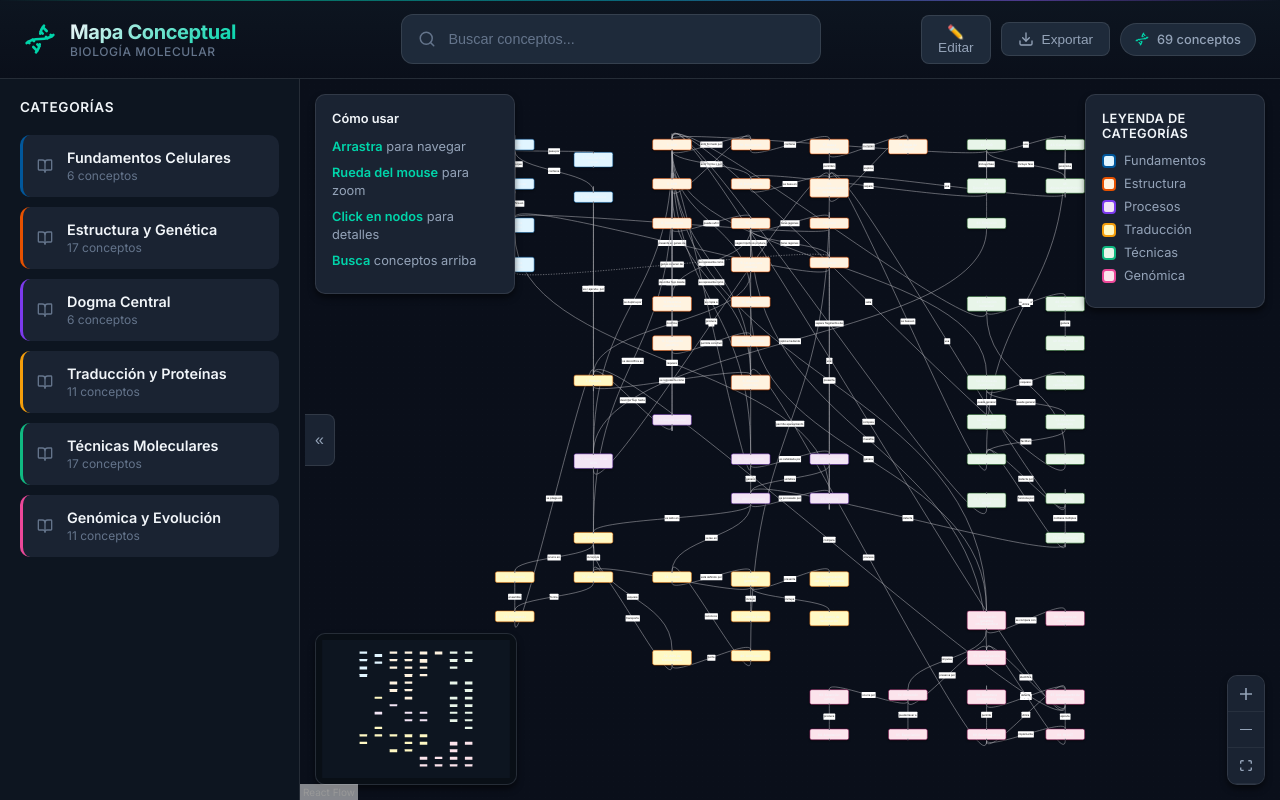
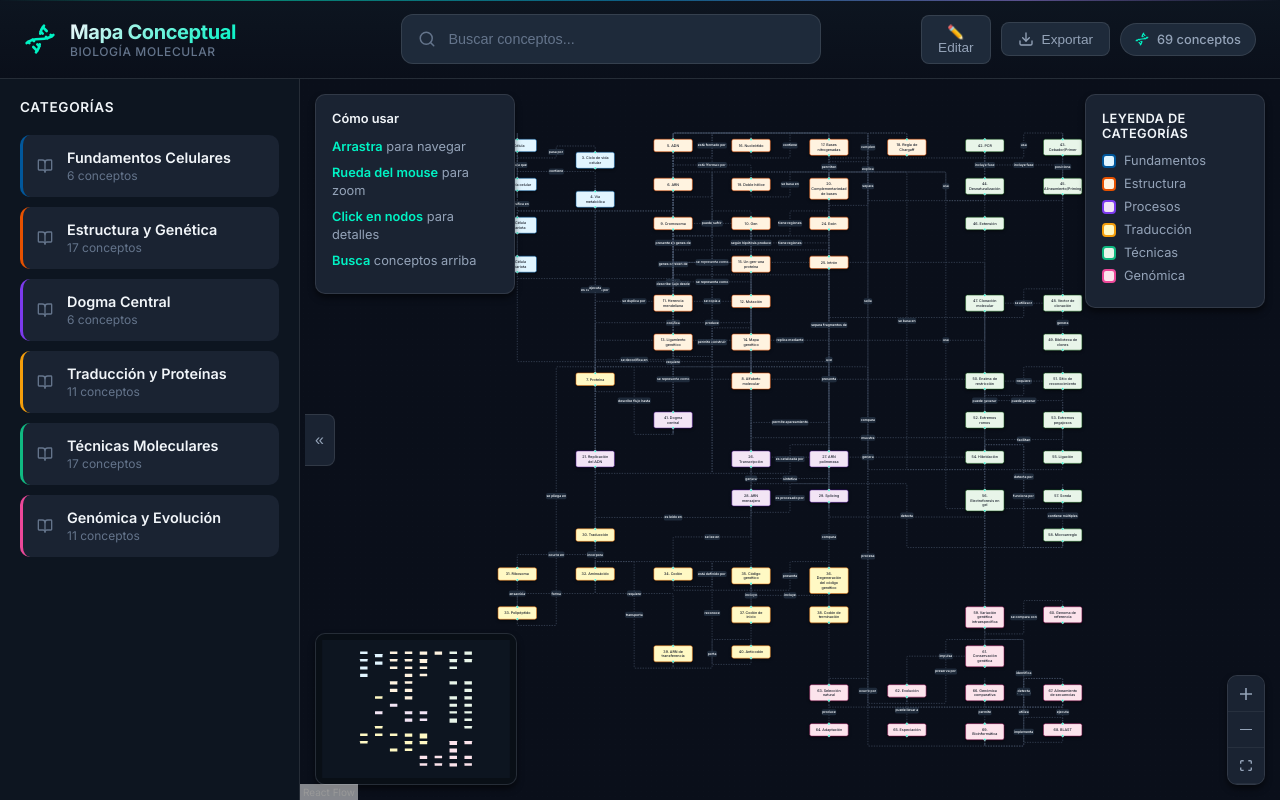
Before and after one commit to milith0kun/Mapa-BioInformatica, a React (Vite) app: page / in a window 1280 px wide. Built offline with nearby package versions, Linux system fonts and the light colour scheme.

Commit message:
Mejoras de legibilidad: texto más grande, nodos ajustables y conexiones visibles

```diff
--- a/src/App.css
+++ b/src/App.css
@@ -19,10 +19,13 @@
   --bg-card: #1a2332;
   --bg-elevated: #1e2a3a;
 
-  /* Acentos científicos */
-  --accent-primary: #00d4aa;
-  --accent-secondary: #06b6d4;
-  --accent-tertiary: #8b5cf6;
+  /* Acentos científicos más brillantes para contraste oscuro */
+  --accent-primary: #00f2c4;
+  /* Cyan neón más brillante */
+  --accent-secondary: #0ea5e9;
+  /* Azul cielo brillante */
+  --accent-tertiary: #a78bfa;
+  /* Violeta claro */
   --accent-warning: #f59e0b;
   --accent-danger: #ef4444;
 
@@ -96,12 +99,11 @@ body {
   right: 0;
   height: 1px;
   background: linear-gradient(90deg,
-    transparent 0%,
-    var(--accent-primary) 20%,
-    var(--accent-secondary) 50%,
-    var(--accent-tertiary) 80%,
-    transparent 100%
-  );
+      transparent 0%,
+      var(--accent-primary) 20%,
+      var(--accent-secondary) 50%,
+      var(--accent-tertiary) 80%,
+      transparent 100%);
   opacity: 0.5;
 }
 
@@ -121,10 +123,23 @@ body {
 }
 
 @keyframes dnaRotate {
-  0%, 100% { transform: rotate(0deg) scale(1); }
-  25% { transform: rotate(5deg) scale(1.05); }
-  50% { transform: rotate(0deg) scale(1); }
-  75% { transform: rotate(-5deg) scale(1.05); }
+
+  0%,
+  100% {
+    transform: rotate(0deg) scale(1);
+  }
+
+  25% {
+    transform: rotate(5deg) scale(1.05);
+  }
+
+  50% {
+    transform: rotate(0deg) scale(1);
+  }
+
+  75% {
+    transform: rotate(-5deg) scale(1.05);
+  }
 }
 
 .logo-text h1 {
@@ -284,6 +299,7 @@ body {
     opacity: 0;
     transform: translateY(-10px);
   }
+
   to {
     opacity: 1;
     transform: translateY(0);
@@ -564,35 +580,96 @@ body {
   background: var(--bg-primary) !important;
 }
 
+/* NODOS MEJORADOS PARA LEGIBILIDAD */
 .react-flow__node {
-  font-size: 12px;
+  font-size: 14px;
+  /* Aumentado de 12px */
   border-width: 2px;
-  border-radius: 10px;
-  padding: 10px 14px;
+  border-radius: 12px;
+  padding: 12px 18px;
+  /* Más padding */
   cursor: pointer;
   transition: all 0.3s cubic-bezier(0.4, 0, 0.2, 1);
-  font-weight: 600;
-  box-shadow: var(--shadow-md);
+  font-weight: 700;
+  /* Texto más grueso */
+  box-shadow: 0 4px 10px rgba(0, 0, 0, 0.6);
+  /* Sombra más fuerte */
+  text-align: center;
+
+  /* Asegurar que el texto se lea bien */
+  display: flex !important;
+  align-items: center;
+  justify-content: center;
+  min-width: 150px;
+  /* Ancho mínimo */
+  max-width: 220px;
+  /* Ancho máximo aumentado */
+  min-height: 50px;
+
+  /* Manejo de texto largo */
+  white-space: normal !important;
+  /* Permitir saltos de línea */
+  line-height: 1.3;
+}
+
+/* Asegurar contraste de texto dentro de los nodos (ya que tienen fondo claro) */
+.react-flow__node {
+  color: #1a202c !important;
+  /* Texto oscuro fuerte para contraste */
 }
 
 .react-flow__node:hover {
-  transform: scale(1.08);
-  box-shadow: 0 8px 24px rgba(0, 0, 0, 0.4);
-  z-index: 10;
+  transform: scale(1.1);
+  box-shadow: 0 12px 30px rgba(0, 0, 0, 0.5);
+  z-index: 100 !important;
+  border-color: var(--accent-primary) !important;
 }
 
 .react-flow__node.selected {
-  box-shadow: 0 0 0 3px var(--accent-primary), var(--shadow-glow);
+  box-shadow: 0 0 0 4px var(--accent-primary), var(--shadow-glow);
   transform: scale(1.05);
+  border-color: var(--accent-primary) !important;
+  z-index: 99;
 }
 
+/* CONEXIONES (EDGES) MÁS VISIBLES */
 .react-flow__edge-path {
-  stroke-width: 2;
-  transition: stroke-width 0.2s;
+  stroke-width: 3px !important;
+  /* Líneas más gruesas */
+  stroke: #475569 !important;
+  /* Gris azulado visible sobre fondo oscuro */
+  stroke-opacity: 0.8;
+  transition: all 0.2s;
 }
 
 .react-flow__edge:hover .react-flow__edge-path {
-  stroke-width: 3;
+  stroke-width: 5px !important;
+  stroke: var(--accent-secondary) !important;
+  stroke-opacity: 1;
+}
+
+/* TEXTO DE CONEXIONES */
+.react-flow__edge-textbg {
+  fill: var(--bg-elevated) !important;
+  /* Fondo de etiqueta oscuro */
+  rx: 6;
+  /* Bordes redondeados */
+  ry: 6;
+}
+
+.react-flow__edge-text {
+  fill: var(--text-primary) !important;
+  /* Texto claro */
+  font-size: 13px !important;
+  font-weight: 600;
+}
+
+/* Mejores controladores para conectar (aunque no se usan para conectar manualmente, se ven mejor) */
+.react-flow__handle {
+  width: 10px;
+  height: 10px;
+  background: var(--accent-primary);
+  border: 2px solid white;
 }
 
 /* Controles */
@@ -745,8 +822,15 @@ body {
 }
 
 @keyframes pulse {
-  0%, 100% { opacity: 1; }
-  50% { opacity: 0.85; }
+
+  0%,
+  100% {
+    opacity: 1;
+  }
+
+  50% {
+    opacity: 0.85;
+  }
 }
 
 /* ===== PANEL LATERAL DERECHO (Detalles) ===== */
@@ -950,8 +1034,13 @@ body {
 
 /* ===== ANIMATIONS ===== */
 @keyframes fadeIn {
-  from { opacity: 0; }
-  to { opacity: 1; }
+  from {
+    opacity: 0;
+  }
+
+  to {
+    opacity: 1;
+  }
 }
 
 @keyframes slideUp {
@@ -959,6 +1048,7 @@ body {
     transform: translateY(100%);
     opacity: 0;
   }
+
   to {
     transform: translateY(0);
     opacity: 1;
@@ -1138,6 +1228,7 @@ body {
 
 /* ===== PRINT STYLES ===== */
 @media print {
+
   .header,
   .sidebar,
   .detail-panel,
--- a/src/App.jsx
+++ b/src/App.jsx
@@ -13,6 +13,14 @@ import { Search, BookOpen, Download, X, ChevronRight, FileImage, FileType, Dna }
 import { initialNodes, initialEdges } from './data/mapData';
 import { conceptosInfo } from './data/conceptsData';
 import './App.css';
+
+const defaultEdgeOptions = {
+  style: { strokeWidth: 3, stroke: '#64748b' },
+  type: 'smoothstep',
+  animated: true,
+  labelStyle: { fill: '#f1f5f9', fontWeight: 600, fontSize: 13 },
+  labelBgStyle: { fill: '#1e2a3a', rx: 6, ry: 6 },
+};
 
 function App() {
   const [nodes, setNodes, onNodesChange] = useNodesState(initialNodes);
@@ -174,7 +182,7 @@ function App() {
   // Exportar como JSON
   const handleExportJSON = () => {
     const dataStr = JSON.stringify({ nodes, edges }, null, 2);
-    const dataUri = 'data:application/json;charset=utf-8,'+ encodeURIComponent(dataStr);
+    const dataUri = 'data:application/json;charset=utf-8,' + encodeURIComponent(dataStr);
     const linkElement = document.createElement('a');
     linkElement.setAttribute('href', dataUri);
     linkElement.setAttribute('download', `mapa-biologia-molecular-${Date.now()}.json`);
@@ -404,6 +412,7 @@ function App() {
             onEdgesChange={onEdgesChange}
             onNodeClick={onNodeClick}
             onInit={setReactFlowInstance}
+            defaultEdgeOptions={defaultEdgeOptions}
             fitView
             fitViewOptions={{
               padding: 0.2,
```
